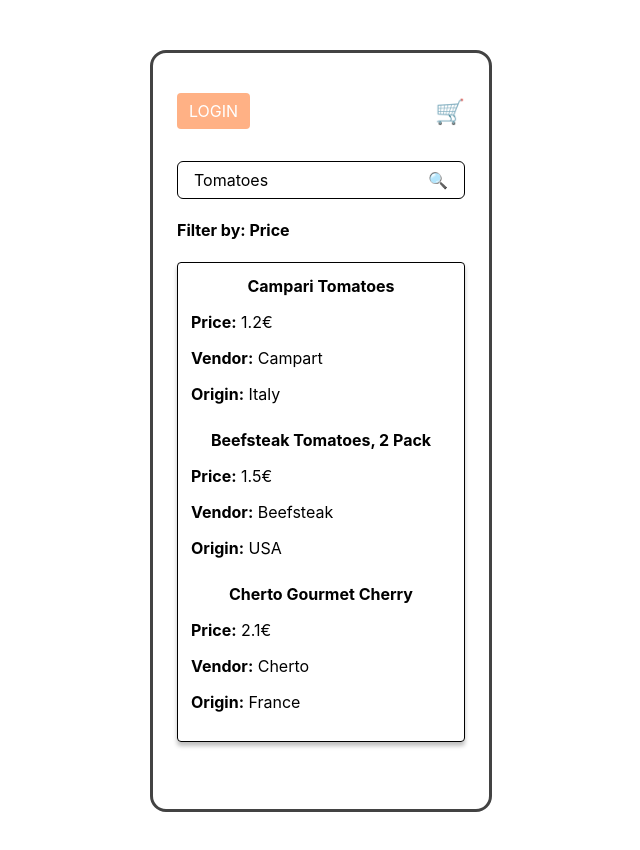
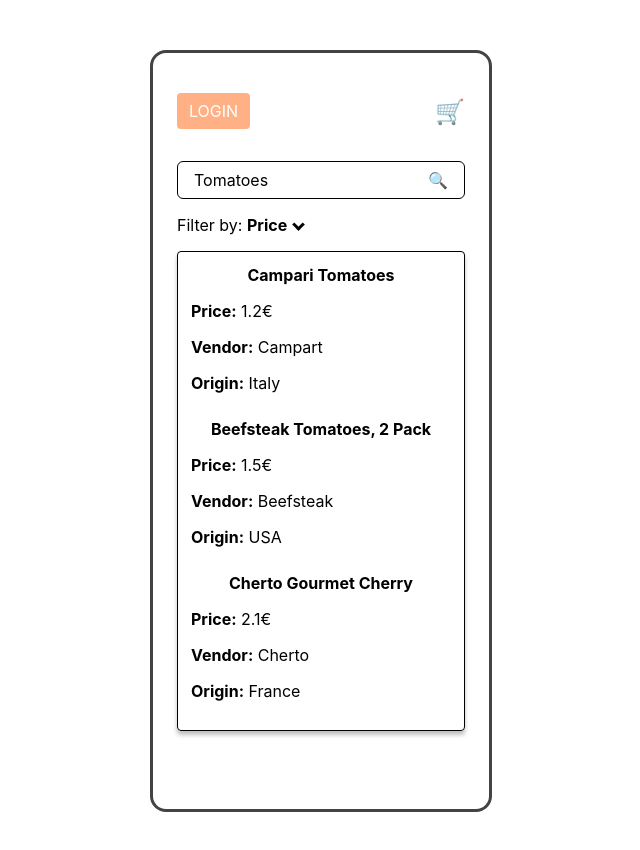
Before and after one commit to snemvalts/ux-ui-software-prototype, a React (Create React App) app: page /search in a window 1280 px wide. Shown: the top 850 px of the page, without its empty margins (319-959 px from the left). Built offline with nearby package versions, Linux system fonts and the light colour scheme.

Commit message:
added dropdown icon

```diff
--- a/src/pages/Search.jsx
+++ b/src/pages/Search.jsx
@@ -6,6 +6,7 @@ import {Header} from "../App";
 const Search = () => {
 
     const itemStyle = {padding: '5px'}
+    const dropDownArrow = {margin: '2px', border: 'solid black', borderWidth: '0 3px 3px 0', display: 'inline-block', padding: '3px', transform: 'rotate(45deg)'}
 
     return (
         <RootContainer>
@@ -14,7 +15,7 @@ const Search = () => {
                 <span>Tomatoes</span>
                 <span>🔍</span>
             </SearchBox>
-            <h4>Filter by: Price</h4>
+            <p>Filter by: <strong>Price</strong> <i style={dropDownArrow}></i></p>
             <Recommendations>
                 <Link to="/product" style={{textDecoration: 'none', color: 'black'}}>
                     <div style={itemStyle}>
```
